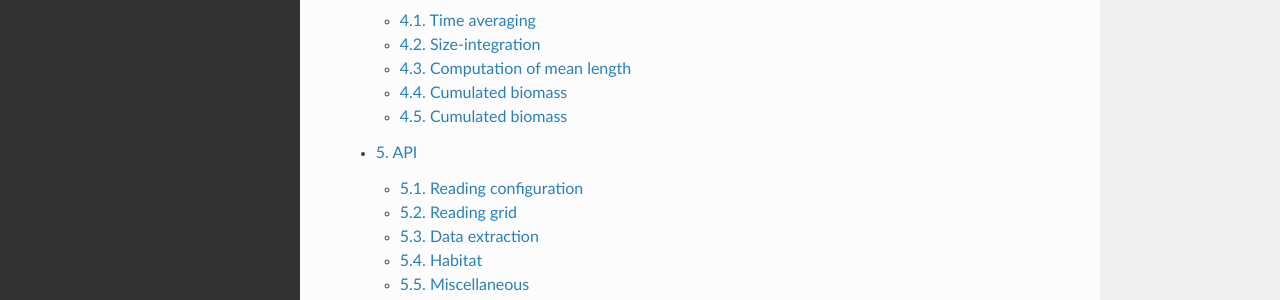
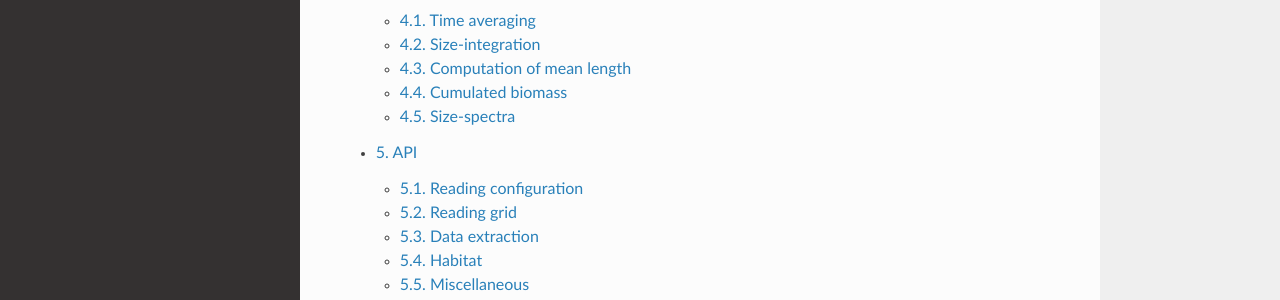
Before and after one commit to apecosm/python-apecosm, a Sphinx documentation site: the page built from doc/index.rst, in a window 1280 px wide and 1328 px high. Shown: the part 758-1058 px from the top of the window. Built offline with Sphinx 7.4.7 and the Read the Docs theme 2.0.0, drawn with Linux system fonts in a browser that asks for light colours; the version number could not be read and is left out.

Commit message:
update doc

```diff
--- a/doc/computations/size_spectra.rst
+++ b/doc/computations/size_spectra.rst
@@ -1,5 +1,5 @@
 **********************************************************
-Cumulated biomass
+Size-spectra
 **********************************************************
 
 .. ipython:: python
@@ -217,4 +217,4 @@ variables are extracted and time averaged:
 .. figure::  _static/spectra_allvars_weight.*
     :align: center
 
-   Size-spectra of LTL and Apecosm variables as a function of weight
+    Size-spectra of LTL and Apecosm variables as a function of weight
```
